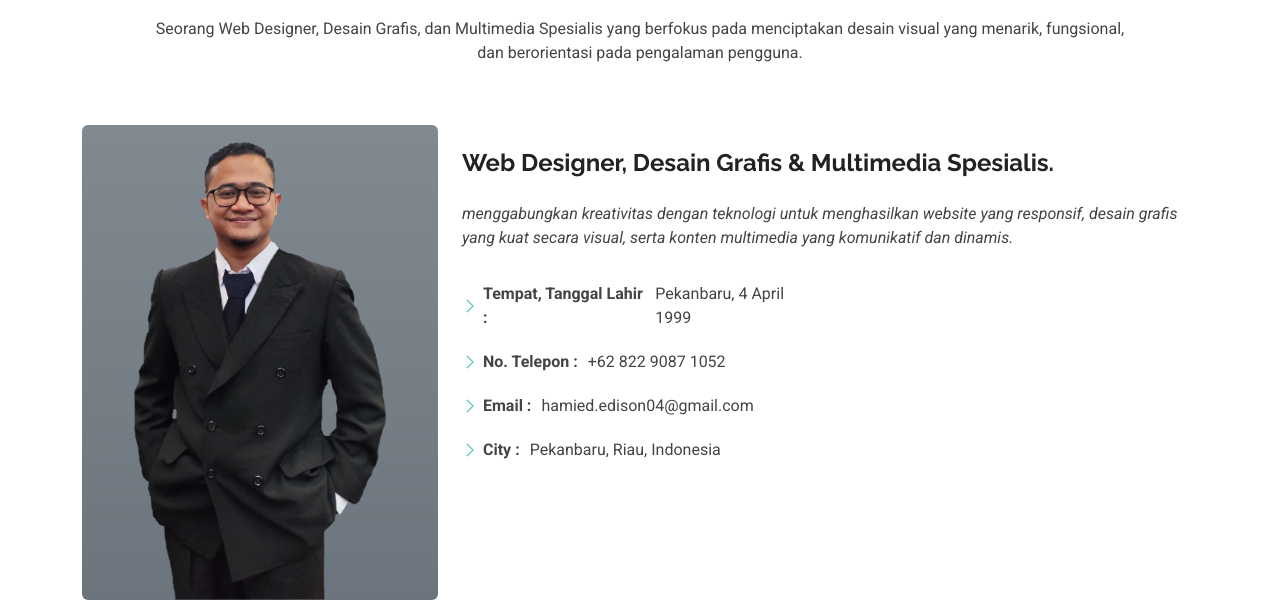
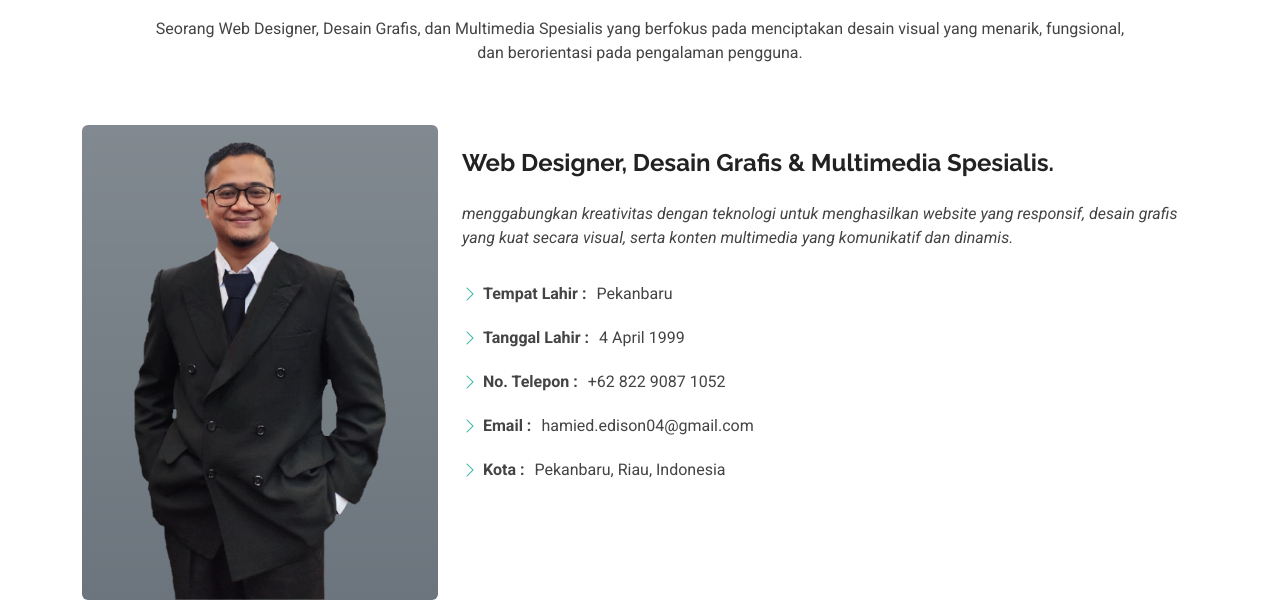
Before and after one commit to hamiededison/web-portofolio-hamied, a plain HTML site: page about.html in a window 1280 px wide. Shown: the part 204-806 px from the top of the page. Drawn offline with Linux system fonts and the light colour scheme.

Commit message:
Update about.html

```diff
--- a/about.html
+++ b/about.html
@@ -85,10 +85,11 @@
             <div class="row">
               <div class="col-lg-6">
                 <ul>
-                  <li><i class="bi bi-chevron-right"></i> <strong>Tempat, Tanggal Lahir :</strong> <span>Pekanbaru, 4 April 1999</span></li>
+                  <li><i class="bi bi-chevron-right"></i> <strong>Tempat Lahir :</strong> <span>Pekanbaru</span></li>
+                  <li><i class="bi bi-chevron-right"></i> <strong>Tanggal Lahir :</strong> <span>4 April 1999</span></li>
                   <li><i class="bi bi-chevron-right"></i> <strong>No. Telepon :</strong><span>+62 822 9087 1052</span></li>
                   <li><i class="bi bi-chevron-right"></i> <strong>Email :</strong><span>hamied.edison04@gmail.com</span></li>
-                  <li><i class="bi bi-chevron-right"></i> <strong>City :</strong> <span>Pekanbaru, Riau, Indonesia</span></li>
+                  <li><i class="bi bi-chevron-right"></i> <strong>Kota :</strong> <span>Pekanbaru, Riau, Indonesia</span></li>
                 </ul>
               </div>
             </div>
```
